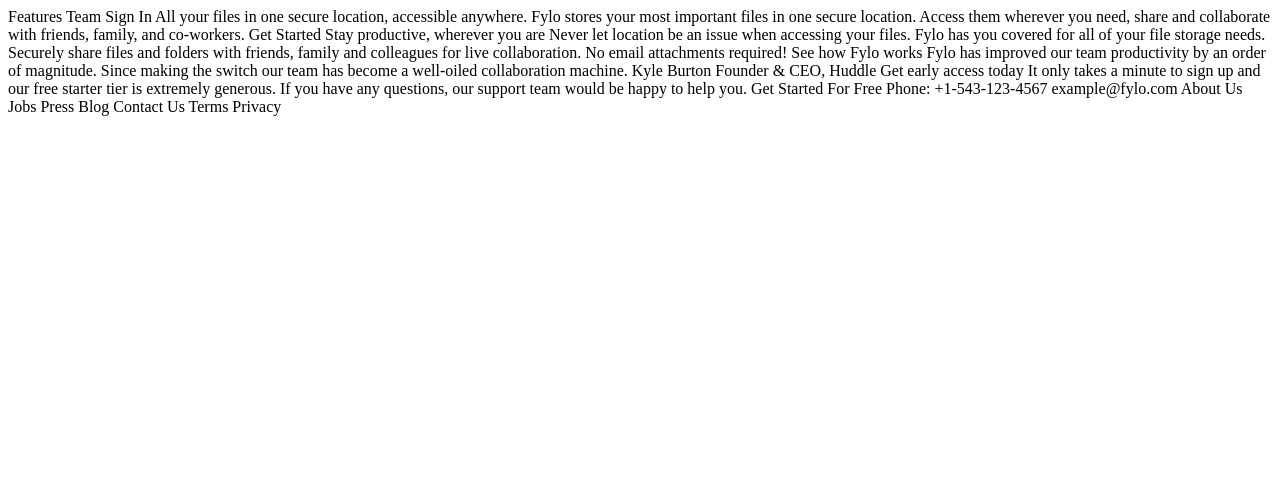
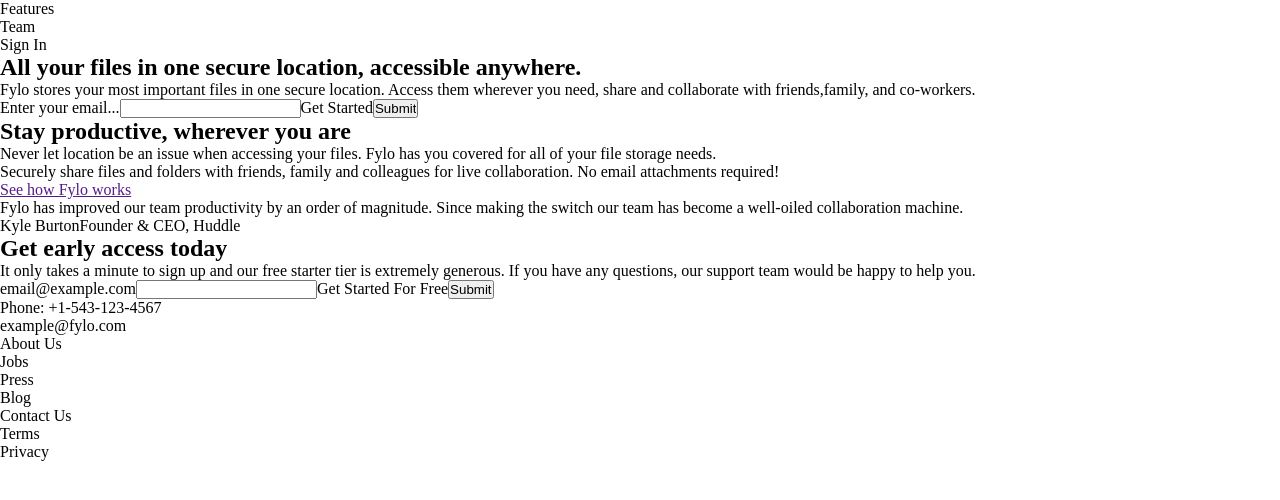
Before and after one commit to hrk-berserker27/Fylo-landing-page-with-two-column-layout, a Next.js app: page / in a window 1280 px wide. Shown: the top 500 px of the page. Built offline with nearby package versions, Linux system fonts and the light colour scheme.

Commit message:
Added components

```diff
--- /dev/null
+++ b/components/Access.js
@@ -0,0 +1,20 @@
+export default function Access() {
+  return (
+    <section>
+      <h1>Get early access today</h1>
+      <p>
+        It only takes a minute to sign up and our free starter tier is extremely
+        generous. If you have any questions, our support team would be happy to
+        help you.
+      </p>
+      <form>
+        <label for="input-2">email@example.com</label>
+        <input type="text" id="input-2" name="input-2" />
+        <label for="input-submit" name="submit">
+          Get Started For Free
+        </label>
+        <input type="submit" id="input-submit" />
+      </form>
+    </section>
+  );
+}
--- /dev/null
+++ b/components/Features.js
@@ -0,0 +1,19 @@
+import Link from "next/link";
+import Review from "../components/Review";
+export default function Features() {
+  return (
+    <section className="features">
+      <h1>Stay productive, wherever you are</h1>
+      <p>
+        Never let location be an issue when accessing your files. Fylo has you
+        covered for all of your file storage needs.{" "}
+      </p>
+      <p>
+        Securely share files and folders with friends, family and colleagues for
+        live collaboration. No email attachments required!
+      </p>
+      <Link href="">See how Fylo works</Link>
+      <Review />
+    </section>
+  );
+}
--- /dev/null
+++ b/components/Footer.js
@@ -0,0 +1,24 @@
+export default function Footer() {
+  return (
+    <>
+      <footer>
+        <div className="footer-logo"></div>
+        <ul className="contact-details">
+          <li>Phone: +1-543-123-4567</li>
+          <li>example@fylo.com</li>
+        </ul>
+        <ul className="basic-tabs">
+          <li>About Us</li>
+          <li>Jobs</li>
+          <li>Press</li>
+          <li>Blog</li>
+        </ul>
+        <ul class="more-tabs">
+          <li>Contact Us</li>
+          <li>Terms</li>
+          <li>Privacy</li>
+        </ul>
+      </footer>
+    </>
+  );
+}
--- /dev/null
+++ b/components/Landing.js
@@ -0,0 +1,20 @@
+export default function Landing() {
+  return (
+    <>
+      <section>
+        <h1>All your files in one secure location, accessible anywhere.</h1>
+        <p>
+          Fylo stores your most important files in one secure location. Access
+          them wherever you need, share and collaborate with friends,family, and
+          co-workers.
+        </p>
+        <form>
+          <label for="email-id">Enter your email...</label>
+          <input type="email" id="email-id" />
+          <label for="submit-1">Get Started</label>
+          <input type="submit" id="submit-1" />
+        </form>
+      </section>
+    </>
+  );
+}
--- /dev/null
+++ b/components/Navbar.js
@@ -0,0 +1,14 @@
+export default function Navbar() {
+  return (
+    <>
+      <nav>
+        <div className="logo"></div>
+        <ul className="Navbar">
+          <li>Features</li>
+          <li>Team</li>
+          <li>Sign In</li>
+        </ul>
+      </nav>
+    </>
+  );
+}
--- /dev/null
+++ b/components/Review.js
@@ -0,0 +1,15 @@
+function Review() {
+  return (
+    <div>
+      <p className="review">
+        Fylo has improved our team productivity by an order of magnitude. Since
+        making the switch our team has become a well-oiled collaboration
+        machine.
+      </p>
+      <span className="reviewer">Kyle Burton</span>
+      <span className="profession">Founder &#38; CEO, Huddle</span>
+    </div>
+  );
+}
+
+export default Review;
--- a/pages/index.js
+++ b/pages/index.js
@@ -1,11 +1,16 @@
 import Head from "next/head";
+import Navbar from "../components/Navbar";
+import Landing from "../components/Landing";
+import Features from "../components/Features";
+import Access from "../components/Access";
+import Footer from "../components/Footer";
 export default function App() {
   return (
     <>
       <Head>
-        <meta charset="UTF-8" />
+        <meta charSet="UTF-8" />
         <meta name="viewport" content="width=device-width, initial-scale=1.0" />
-        <meta name="description" content="This is a slider" />
+        <meta name="description" content="This is a landing page" />
         <meta
           name="keywords"
           content="Next.js,react,javascript,SASS,SCSS,CSS,HTML-5,Progressive-Web-app,Landing page"
@@ -21,21 +26,11 @@
           Frontend Mentor | Fylo landing page with two column layout
         </title>
       </Head>
-      Features Team Sign In All your files in one secure location, accessible
-      anywhere. Fylo stores your most important files in one secure location.
-      Access them wherever you need, share and collaborate with friends, family,
-      and co-workers. Get Started Stay productive, wherever you are Never let
-      location be an issue when accessing your files. Fylo has you covered for
-      all of your file storage needs. Securely share files and folders with
-      friends, family and colleagues for live collaboration. No email
-      attachments required! See how Fylo works Fylo has improved our team
-      productivity by an order of magnitude. Since making the switch our team
-      has become a well-oiled collaboration machine. Kyle Burton Founder & CEO,
-      Huddle Get early access today It only takes a minute to sign up and our
-      free starter tier is extremely generous. If you have any questions, our
-      support team would be happy to help you. Get Started For Free Phone:
-      +1-543-123-4567 example@fylo.com About Us Jobs Press Blog Contact Us Terms
-      Privacy
+      <Navbar />
+      <Landing />
+      <Features />
+      <Access />
+      <Footer />
     </>
   );
 }
--- /dev/null
+++ b/styles/_design.scss
@@ -0,0 +1,28 @@
+$color-bucket: (
+    "Very Dark Blue": hsl(243, 87%, 12%),
+    "Desaturated Blue": hsl(238, 22%, 44%),
+    "Bright Blue": hsl(224, 93%, 58%),
+    "Moderate Cyan": hsl(170, 45%, 43%),
+    "Light Grayish Blue": hsl(240, 75%, 98%),
+    "Light Gray": hsl(0, 0%, 75%)
+);
+$font-weights: (
+    "weight-1": 400,
+    "weight-2": 700
+);
+$font-family: (
+    "headingFont": "Raleway",
+    "bodyFont": "Open Sans"
+);
+
+@mixin flex($direction: row, $x, $y) {
+    display: flex;
+    flex-direction: $direction;
+    justify-content: $x;
+    align-items: $y;
+}
+
+@mixin fontFamily($family, $weight) {
+    font-family: $family;
+    font-weight: $weight;
+}
--- a/styles/styles.scss
+++ b/styles/styles.scss
@@ -0,0 +1,7 @@
+@use "design" as d;
+
+* {
+    margin: 0;
+    padding: 0;
+    box-sizing: border-box;
+}
```
Also changed, not shown: index.html (deleted, +0 -64 lines), 1 other file (tests, documents, lock files or other folders).
